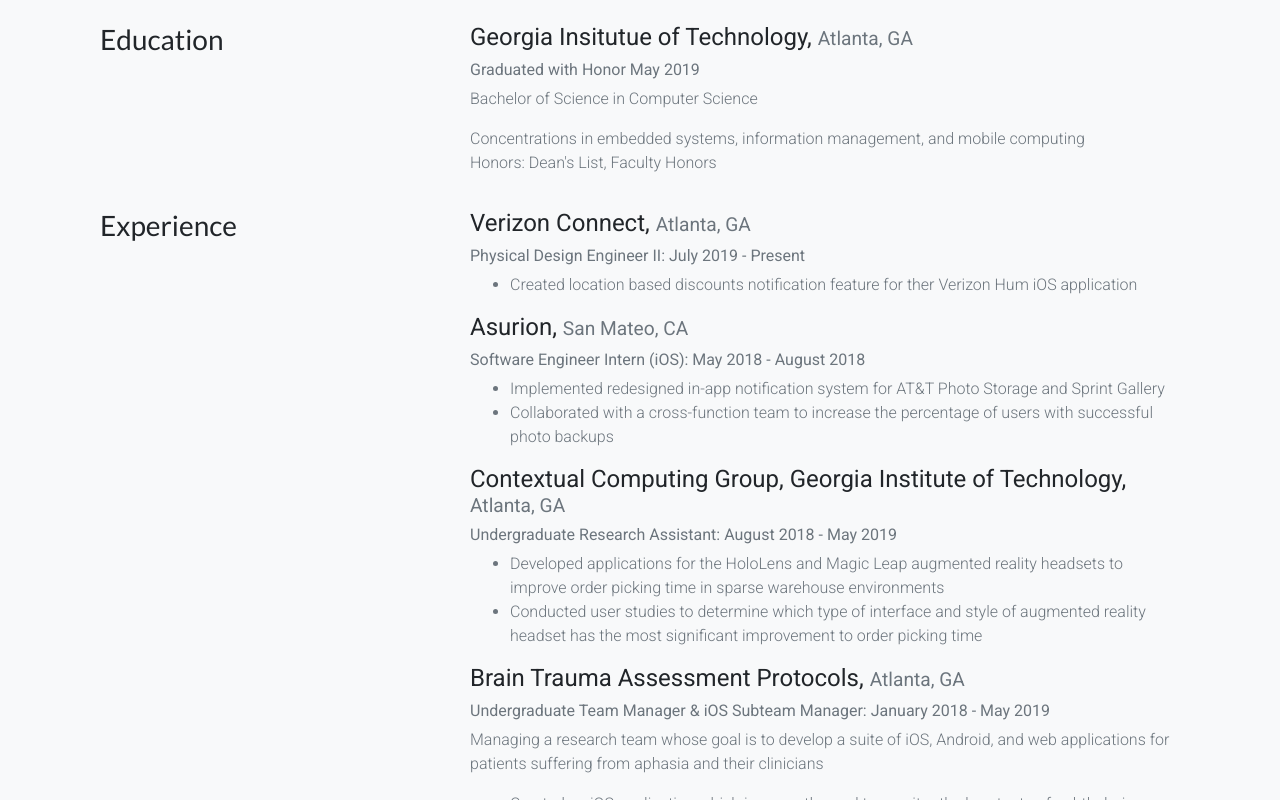
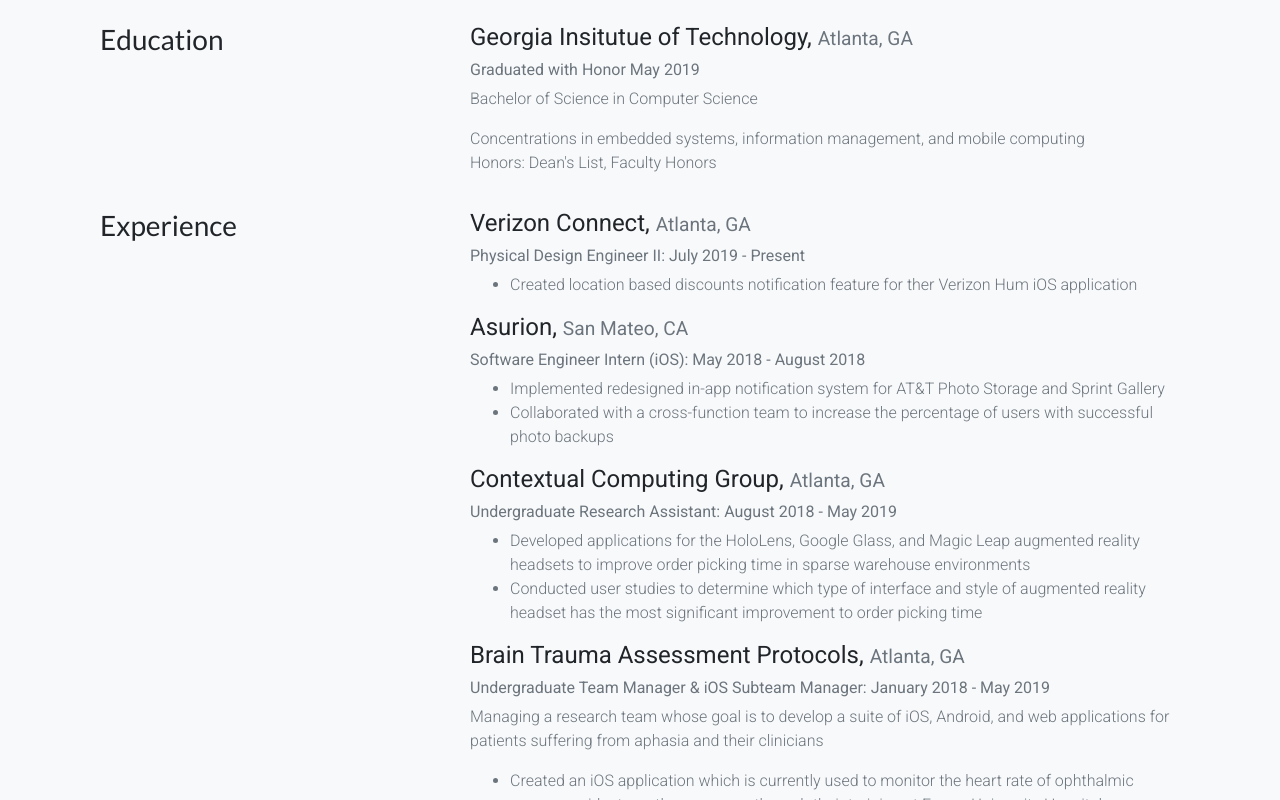
Before and after one commit to lkearley/lkearley.github.io, a plain HTML site: page resume.html in a window 1280 px wide. Shown: the part 420-1220 px from the top of the page. Drawn offline with nearby package versions, Linux system fonts and the light colour scheme.

Commit message:
updated resume

```diff
--- a/resume.html
+++ b/resume.html
@@ -84,11 +84,11 @@
                     <li class="text-muted">Implemented redesigned in-app notification system for AT&T Photo Storage and Sprint Gallery</li>
                     <li class="text-muted">Collaborated with a cross-function team to increase the percentage of users with successful photo backups </li>
                 </ul>
-                <h4>Contextual Computing Group, Georgia Institute of Technology,
+                <h4>Contextual Computing Group,
                     <small class="text-muted">Atlanta, GA</small></h4>
                     <h5><small class="text-muted"> Undergraduate Research Assistant: August 2018 - May 2019</small></h5>
                     <ul>
-                        <li class="text-muted">Developed applications for the HoloLens and Magic Leap augmented reality headsets to improve order picking time in sparse warehouse environments</li>
+                        <li class="text-muted">Developed applications for the HoloLens, Google Glass, and Magic Leap augmented reality headsets to improve order picking time in sparse warehouse environments</li>
                         <li class="text-muted">Conducted user studies to determine which type of interface and style of augmented reality headset has the most significant improvement to order picking time</li>
                     </ul>
                 <h4>Brain Trauma Assessment Protocols,
```
